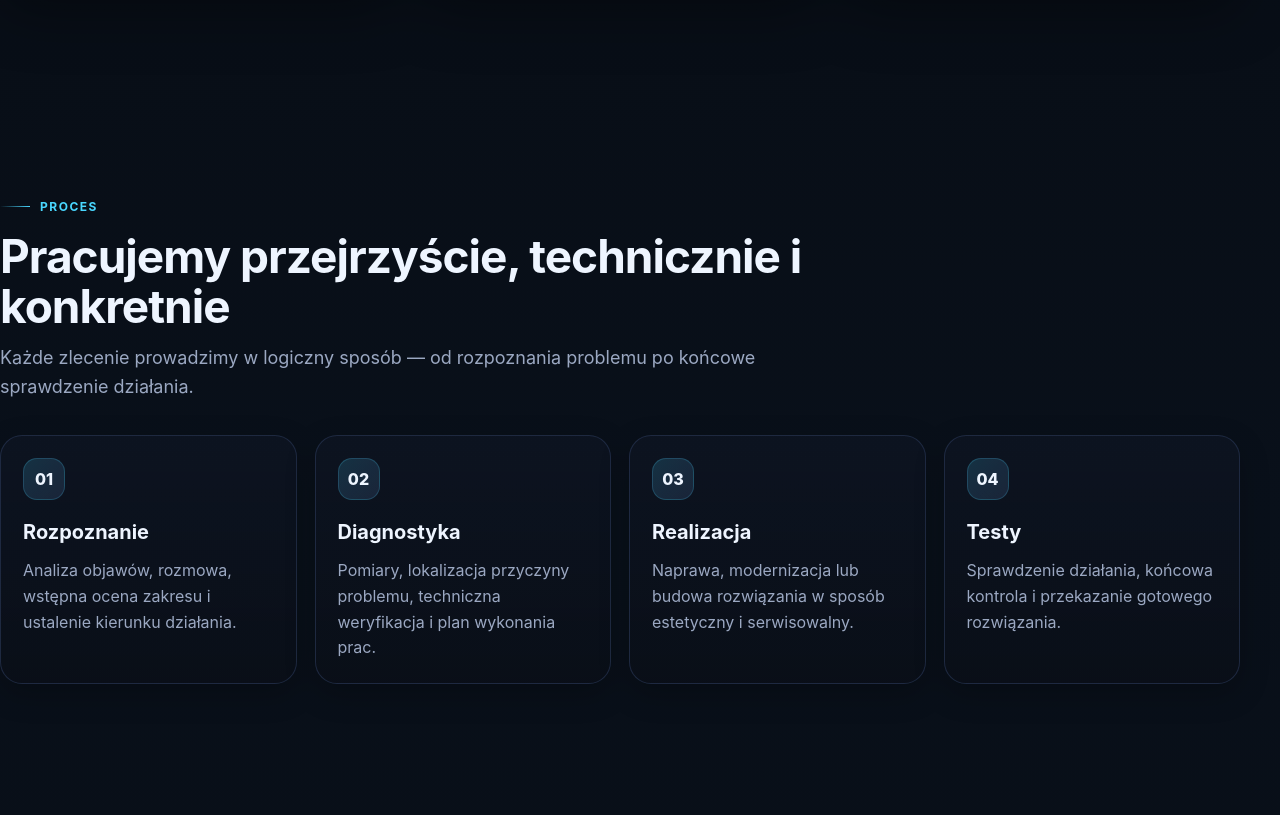
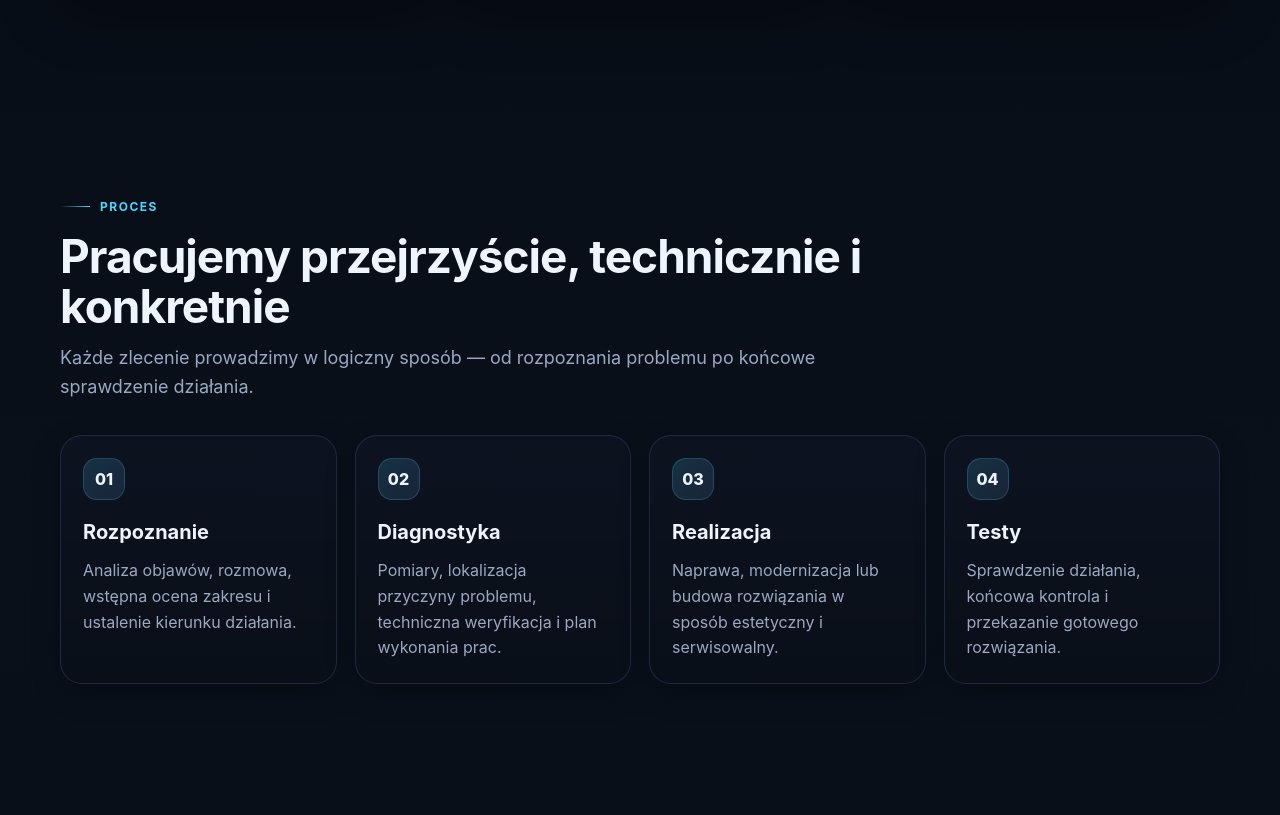
Before and after one commit to agrem/intermor-website, a plain HTML site: page index.html in a window 1280 px wide. Shown: the part 1985-2800 px from the top of the page. Drawn offline with Linux system fonts and the light colour scheme.

Commit message:
Update styles.css

```diff
--- a/styles.css
+++ b/styles.css
@@ -39,7 +39,8 @@ a{text-decoration:none;color:inherit}
 button,input,textarea{font:inherit}
 
 .container{
-  width:min(var(--max), calc(100% - 36px));
+  width:min(var(--max), calc(100% - 120px)); /* WIĘKSZY MARGINES */
+  margin:auto;
 }
 
 .noise{
```
